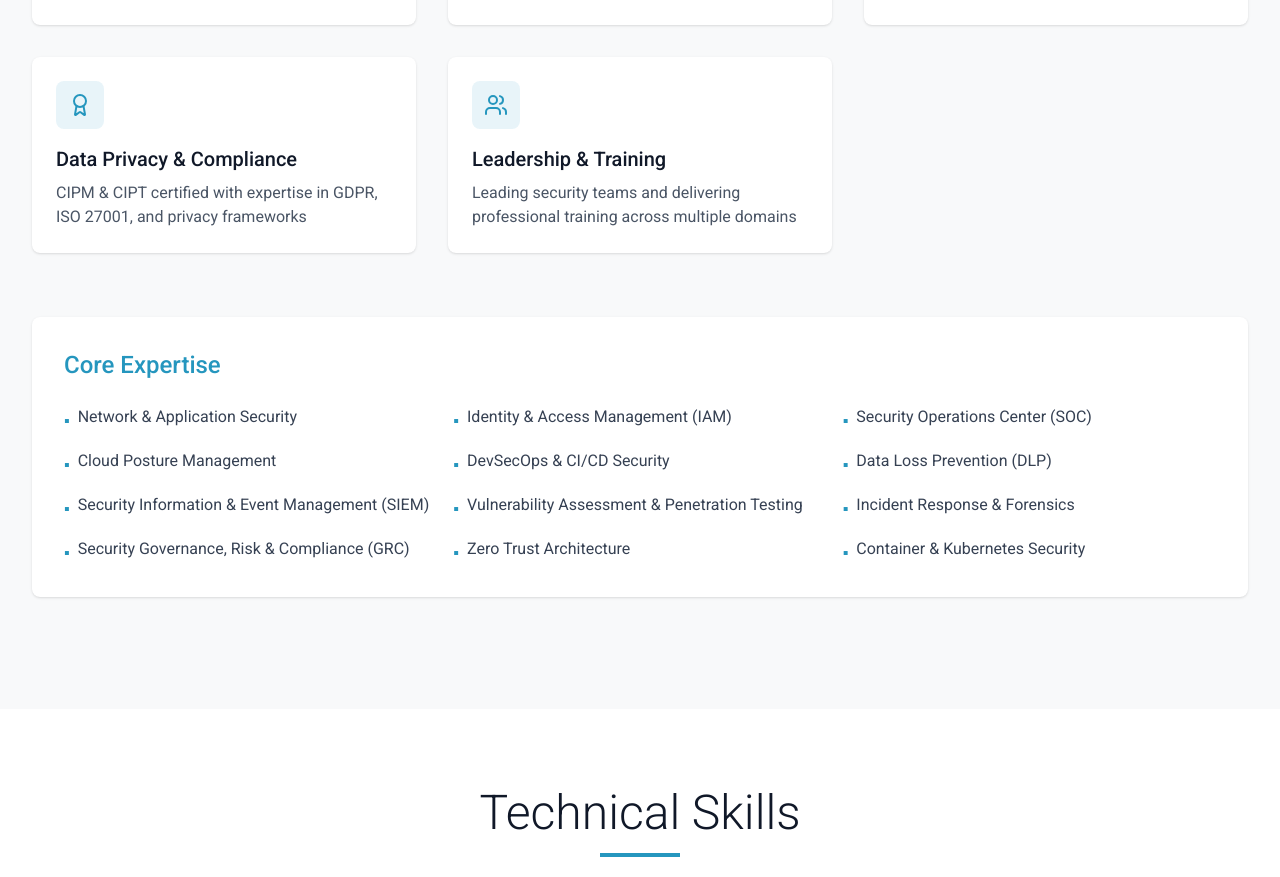
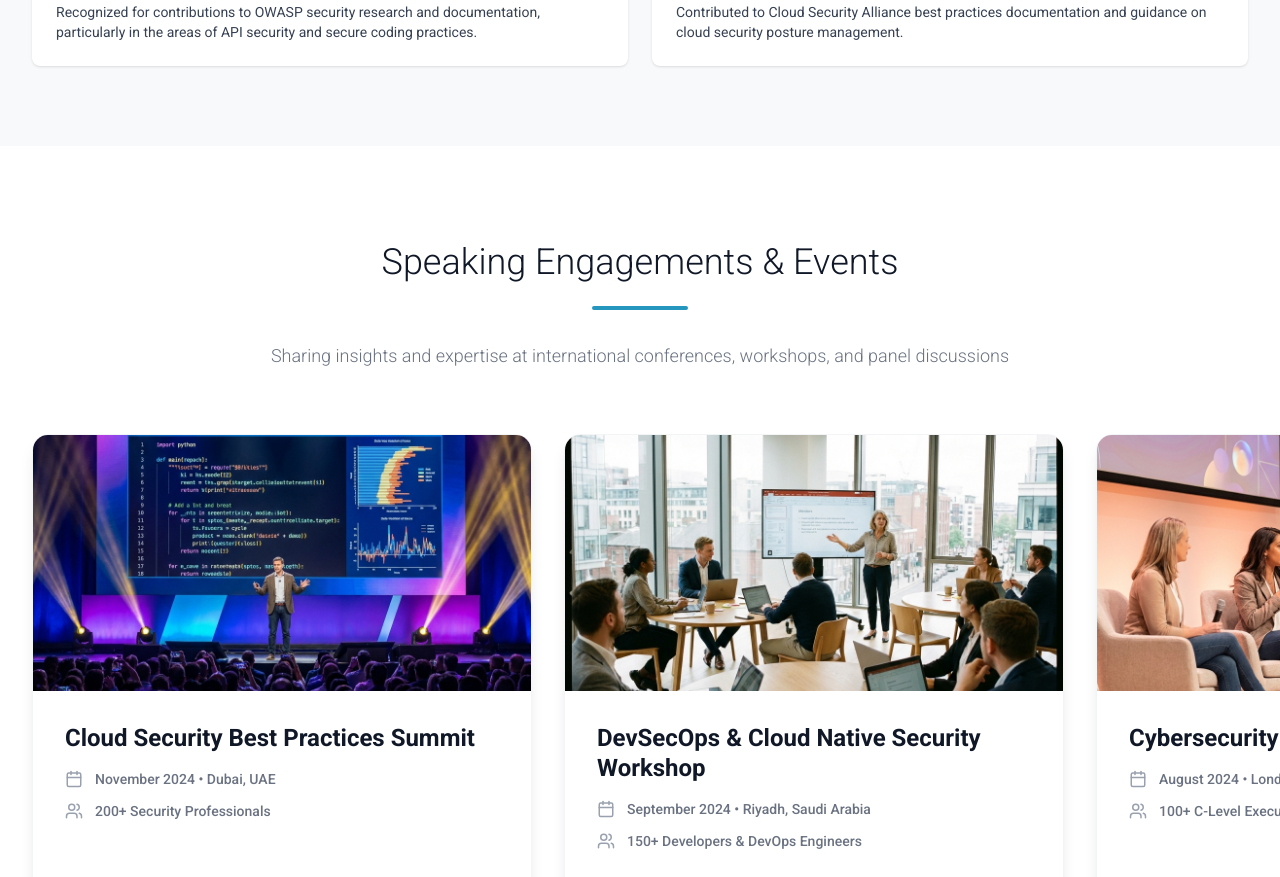
Before and after one commit to nishanthkumarpathi/nishanthkp-v2, a React (Vite) app: page / in a window 1280 px wide. Shown: the part 1889-2766 px from the top of the page. Built offline with nearby package versions, Linux system fonts and the light colour scheme.

Commit message:
Cleaned and Updated the Speaker Gallery Section

```diff
--- a/src/app/App.tsx
+++ b/src/app/App.tsx
@@ -1,13 +1,7 @@
 import React from 'react';
 import { Header } from './components/Header';
 import { Hero } from './components/Hero';
-import { Impact } from './components/Impact';
-import { About } from './components/About';
-import { Skills } from './components/Skills';
-import { Experience } from './components/Experience';
-import { Certifications } from './components/Certifications';
 import { Publications } from './components/Publications';
-import { Philanthropy } from './components/Philanthropy';
 import { Gallery } from './components/Gallery';
 import { Contact } from './components/Contact';
 import { Footer } from './components/Footer';
@@ -18,13 +12,7 @@ export default function App() {
       <Header />
       <main>
         <Hero />
-        <Impact />
-        <About />
-        <Skills />
-        <Experience />
-        <Certifications />
         <Publications />
-        <Philanthropy />
         <Gallery />
         <Contact />
       </main>
--- a/src/app/components/About.tsx
+++ /dev/null
@@ -1,87 +0,0 @@
-import React from 'react';
-import { Shield, Globe, Award, Code, Users, Cloud } from 'lucide-react';
-
-export function About() {
-  const highlights = [
-    {
-      icon: Shield,
-      title: 'Security Architecture',
-      description: 'Expert in designing comprehensive security frameworks across network, cloud, and application layers',
-    },
-    {
-      icon: Cloud,
-      title: 'Cloud Security',
-      description: 'AWS & Azure security specialist with certifications in cloud architecture and security',
-    },
-    {
-      icon: Code,
-      title: 'DevSecOps',
-      description: 'Integrating security into CI/CD pipelines with automation and security-first approach',
-    },
-    {
-      icon: Award,
-      title: 'Data Privacy & Compliance',
-      description: 'CIPM & CIPT certified with expertise in GDPR, ISO 27001, and privacy frameworks',
-    },
-    {
-      icon: Users,
-      title: 'Leadership & Training',
-      description: 'Leading security teams and delivering professional training across multiple domains',
-    },
-  ];
-
-  const coreExpertise = [
-    'Network & Application Security',
-    'Identity & Access Management (IAM)',
-    'Security Operations Center (SOC)',
-    'Cloud Posture Management',
-    'DevSecOps & CI/CD Security',
-    'Data Loss Prevention (DLP)',
-    'Security Information & Event Management (SIEM)',
-    'Vulnerability Assessment & Penetration Testing',
-    'Incident Response & Forensics',
-    'Security Governance, Risk & Compliance (GRC)',
-    'Zero Trust Architecture',
-    'Container & Kubernetes Security',
-  ];
-
-  return (
-    <section id="about" className="py-20 bg-[#F8F9FA]">
-      <div className="max-w-7xl mx-auto px-4 sm:px-6 lg:px-8">
-        <div className="text-center mb-16">
-          <h2 className="text-4xl sm:text-5xl font-light text-gray-900 mb-4">What I Bring to the Table</h2>
-          <div className="w-20 h-1 bg-[#2596be] mx-auto"></div>
-        </div>
-
-        {/* Highlights Grid */}
-        <div className="grid grid-cols-1 sm:grid-cols-2 lg:grid-cols-3 gap-8 mb-16">
-          {highlights.map((item, index) => (
-            <div
-              key={index}
-              className="bg-white p-6 rounded-lg shadow-sm hover:shadow-md transition-shadow"
-            >
-              <div className="w-12 h-12 bg-[#2596be]/10 rounded-lg flex items-center justify-center mb-4">
-                <item.icon className="text-[#2596be]" size={24} />
-              </div>
-              <h3 className="text-xl font-medium text-gray-900 mb-2">{item.title}</h3>
-              <p className="text-gray-600">{item.description}</p>
-            </div>
-          ))}
-        </div>
-
-        {/* Core Expertise */}
-        <div className="bg-white p-8 rounded-lg shadow-sm mb-8">
-          <h3 className="text-2xl font-medium text-[#2596be] mb-6">Core Expertise</h3>
-          <div className="grid grid-cols-1 sm:grid-cols-2 lg:grid-cols-3 gap-4">
-            {coreExpertise.map((skill, index) => (
-              <div key={index} className="flex items-start">
-                <span className="text-[#2596be] mr-2 mt-1">▪</span>
-                <span className="text-gray-700">{skill}</span>
-              </div>
-            ))}
-          </div>
-        </div>
-      </div>
-    </section>
-  );
-}
--- a/src/app/components/Contact.tsx
+++ b/src/app/components/Contact.tsx
@@ -30,12 +30,6 @@ export function Contact() {
   };
 
   const contactInfo = [
-    {
-      icon: Mail,
-      label: 'Email',
-      value: 'pathinishanth@gmail.com',
-      link: 'mailto:pathinishanth@gmail.com',
-    },
     {
       icon: MapPin,
       label: 'Location',
--- a/src/app/components/Gallery.tsx
+++ b/src/app/components/Gallery.tsx
@@ -1,6 +1,6 @@
 import React, { useCallback } from 'react';
 import useEmblaCarousel from 'embla-carousel-react';
-import { ChevronLeft, ChevronRight, Tag } from 'lucide-react';
+import { ChevronLeft, ChevronRight, Calendar, Users } from 'lucide-react';
 import { motion } from 'motion/react';
 import eventSpeaker from '../../assets/event_speaker.png';
 import eventPanel from '../../assets/event_panel.png';
@@ -10,55 +10,75 @@ interface Event {
   id: string;
   title: string;
   date: string;
+  location: string;
+  attendees: string;
   topics: string[];
   images: string[];
 }
 
-const events: Event[] = [
+// Generate 45 dummy events for testing horizontal scroll
+const baseEvents: Event[] = [
   {
     id: '1',
-    title: 'Keynote: The Future of Cloud Security',
-    date: 'Dec 2024',
-    topics: ['Cloud Security', 'AI', 'Future Tech'],
-    images: [eventSpeaker, eventPanel, eventWorkshop], // Rotating same images for demo
+    title: 'Cloud Security Best Practices Summit',
+    date: 'November 2024',
+    location: 'Dubai, UAE',
+    attendees: '200+ Security Professionals',
+    topics: ['Multi-Cloud Security', 'Zero Trust Architecture', 'Cloud Posture Management'],
+    images: [eventSpeaker, eventPanel, eventWorkshop],
   },
   {
     id: '2',
-    title: 'Panel: DevSecOps at Scale',
-    date: 'Oct 2024',
-    topics: ['DevSecOps', 'Culture', 'Automation'],
-    images: [eventPanel, eventWorkshop, eventSpeaker],
+    title: 'DevSecOps & Cloud Native Security Workshop',
+    date: 'September 2024',
+    location: 'Riyadh, Saudi Arabia',
+    attendees: '150+ Developers & DevOps Engineers',
+    topics: ['DevSecOps Pipeline Security', 'Container Security', 'Kubernetes Security'],
+    images: [eventWorkshop, eventSpeaker, eventPanel],
   },
   {
     id: '3',
-    title: 'Workshop: Chaos Engineering 101',
-    date: 'Aug 2024',
-    topics: ['Chaos Engineering', 'Resilience', 'Hands-on'],
-    images: [eventWorkshop, eventSpeaker, eventPanel],
+    title: 'Cybersecurity Leadership Panel',
+    date: 'August 2024',
+    location: 'London, UK',
+    attendees: '100+ C-Level Executives',
+    topics: ['Governance Risk Compliance', 'AI in Security', 'Boardroom Strategy'],
+    images: [eventPanel, eventWorkshop, eventSpeaker],
   },
 ];
 
+const events: Event[] = Array.from({ length: 15 }).flatMap((_, i) =>
+  baseEvents.map((event, j) => ({
+    ...event,
+    id: `${i}-${j}`,
+    title: `${event.title} ${i > 0 ? `(Vol. ${i + 1})` : ''}`, // Differentiate titles slightly
+  }))
+);
+
 export function Gallery() {
   return (
-    <section id="gallery" className="py-20 bg-gray-50">
-      <div className="max-w-7xl mx-auto px-4 sm:px-6 lg:px-8">
+    <section id="gallery" className="py-24 bg-white overflow-hidden">
+      <div className="max-w-[1920px] mx-auto">
         <motion.div
           initial={{ opacity: 0, y: 20 }}
           whileInView={{ opacity: 1, y: 0 }}
           transition={{ duration: 0.5 }}
           viewport={{ once: true }}
-          className="text-center mb-12"
+          className="text-center mb-12 px-4"
         >
-          <h2 className="text-3xl font-light text-gray-900 mb-4">Speaking Gallery</h2>
-          <div className="w-20 h-1 bg-[#2596be] mx-auto rounded-full mb-8"></div>
-          <p className="text-gray-600 max-w-2xl mx-auto">
-            Highlights from conferences, workshops, and panels where I've shared insights on security and engineering.
+          <h2 className="text-4xl font-light text-gray-900 mb-6">Speaking Engagements & Events</h2>
+          <div className="w-24 h-1 bg-[#2596be] mx-auto rounded-full mb-8"></div>
+          <p className="text-gray-500 text-lg max-w-3xl mx-auto font-light">
+            Sharing insights and expertise at international conferences, workshops, and panel discussions
           </p>
         </motion.div>
 
-        <div className="grid grid-cols-1 md:grid-cols-2 lg:grid-cols-3 gap-8">
+        {/* Horizontal Scroll Container */}
+        <div className="flex overflow-x-auto pb-12 pt-4 px-4 sm:px-6 lg:px-8 space-x-8 snap-x snap-mandatory scrollbar-hide">
           {events.map((event, index) => (
-            <EventCard key={event.id} event={event} index={index} />
+            <div key={event.id} className="snap-center shrink-0 w-[85vw] sm:w-[500px]">
+              <EventCard event={event} index={index} />
+            </div>
           ))}
         </div>
       </div>
@@ -83,10 +103,10 @@ function EventCard({ event, index }: { event: Event; index: number }) {
       whileInView={{ opacity: 1, y: 0 }}
       transition={{ duration: 0.5, delay: index * 0.1 }}
       viewport={{ once: true }}
-      className="bg-white rounded-xl shadow-sm hover:shadow-md transition-shadow duration-300 overflow-hidden border border-gray-100 flex flex-col h-full"
+      className="bg-white rounded-2xl shadow-lg hover:shadow-xl transition-shadow duration-300 overflow-hidden border border-gray-100 flex flex-col h-full"
     >
       {/* Carousel */}
-      <div className="relative group h-48 sm:h-56 bg-gray-100">
+      <div className="relative group h-64 bg-gray-100">
         <div className="overflow-hidden h-full" ref={emblaRef}>
           <div className="flex h-full">
             {event.images.map((img, idx) => (
@@ -101,35 +121,43 @@ function EventCard({ event, index }: { event: Event; index: number }) {
           </div>
         </div>
 
-        {/* Navigation Buttons - Show on hover */}
+        {/* Navigation Buttons */}
         <button
           onClick={scrollPrev}
-          className="absolute left-2 top-1/2 -translate-y-1/2 bg-white/80 hover:bg-white p-1.5 rounded-full shadow-sm opacity-0 group-hover:opacity-100 transition-opacity z-10"
+          className="absolute left-4 top-1/2 -translate-y-1/2 bg-white/90 hover:bg-white p-2 rounded-full shadow-md opacity-0 group-hover:opacity-100 transition-opacity z-10 text-gray-800"
           aria-label="Previous image"
         >
-          <ChevronLeft size={20} className="text-gray-800" />
+          <ChevronLeft size={24} />
         </button>
         <button
           onClick={scrollNext}
-          className="absolute right-2 top-1/2 -translate-y-1/2 bg-white/80 hover:bg-white p-1.5 rounded-full shadow-sm opacity-0 group-hover:opacity-100 transition-opacity z-10"
+          className="absolute right-4 top-1/2 -translate-y-1/2 bg-white/90 hover:bg-white p-2 rounded-full shadow-md opacity-0 group-hover:opacity-100 transition-opacity z-10 text-gray-800"
           aria-label="Next image"
         >
-          <ChevronRight size={20} className="text-gray-800" />
+          <ChevronRight size={24} />
         </button>
       </div>
 
       {/* Content */}
-      <div className="p-6 flex-1 flex flex-col">
-        <div className="flex items-center justify-between mb-2">
-           <span className="text-xs font-semibold text-[#2596be] uppercase tracking-wider">{event.date}</span>
+      <div className="p-8 flex-1 flex flex-col">
+        <h3 className="text-2xl font-bold text-gray-900 mb-4 leading-tight">{event.title}</h3>
+
+        <div className="space-y-3 mb-6">
+          <div className="flex items-center text-gray-500">
+            <Calendar size={18} className="mr-3 text-gray-400" />
+            <span className="text-sm font-medium">{event.date} • {event.location}</span>
+          </div>
+          <div className="flex items-center text-gray-500">
+            <Users size={18} className="mr-3 text-gray-400" />
+            <span className="text-sm font-medium">{event.attendees}</span>
+          </div>
         </div>
-        <h3 className="text-xl font-semibold text-gray-900 mb-3">{event.title}</h3>
 
         <div className="mt-auto">
-          <div className="flex flex-wrap gap-2 mt-4">
+          <p className="text-sm font-bold text-gray-800 mb-3">Topics Presented:</p>
+          <div className="flex flex-wrap gap-2">
             {event.topics.map((topic, i) => (
-              <span key={i} className="inline-flex items-center px-2.5 py-0.5 rounded-md text-xs font-medium bg-blue-50 text-blue-700">
-                <Tag size={12} className="mr-1" />
+              <span key={i} className="inline-flex items-center px-3 py-1.5 rounded-full text-xs font-semibold bg-[#2596be] text-white shadow-sm">
                 {topic}
               </span>
             ))}
--- a/src/app/components/Header.tsx
+++ b/src/app/components/Header.tsx
@@ -23,12 +23,7 @@ export function Header() {
 
   const navItems = [
     { label: 'Home', id: 'hero' },
-    { label: 'About', id: 'about' },
-    { label: 'Skills', id: 'skills' },
-    { label: 'Experience', id: 'experience' },
-    { label: 'Certifications', id: 'certifications' },
     { label: 'Publications', id: 'publications' },
-    { label: 'Philanthropy', id: 'philanthropy' },
     { label: 'Gallery', id: 'gallery' },
     { label: 'Contact', id: 'contact' },
   ];
--- a/src/app/components/Hero.tsx
+++ b/src/app/components/Hero.tsx
@@ -2,8 +2,6 @@ import React from 'react';
 import { Github, Linkedin, Mail, BookOpen, Globe, ArrowRight } from 'lucide-react';
 import { motion } from 'motion/react';
 import headshotImage from '../../assets/nishanth_headshot.png';
-
-import { WorldMap } from './WorldMap';
 
 export function Hero() {
   const scrollToSection = (id: string) => {
@@ -49,9 +47,6 @@ export function Hero() {
 
   return (
     <section id="hero" className="h-screen max-h-[1080px] min-h-[600px] flex items-center justify-center bg-gradient-to-br from-gray-50 via-white to-blue-50/30 overflow-hidden relative pt-16 lg:pt-0">
-      {/* Background Map - Cyber/Tech Aesthetic */}
-      <WorldMap className="absolute inset-0 w-full h-full opacity-60" />
-
       {/* Decorative background elements */}
       <div className="absolute top-0 right-0 w-1/3 h-1/3 bg-blue-100/30 rounded-full blur-3xl -translate-y-1/2 translate-x-1/2 z-10" />
       <div className="absolute bottom-0 left-0 w-1/3 h-1/3 bg-teal-100/30 rounded-full blur-3xl translate-y-1/2 -translate-x-1/2 z-10" />
--- a/src/styles/index.css
+++ b/src/styles/index.css
@@ -1,3 +1,13 @@
+@import './tailwind.css';
 @import './fonts.css';
-@import './tailwind.css';
 @import './theme.css';
+
+/* Utility to hide scrollbar while keeping functionality */
+.scrollbar-hide::-webkit-scrollbar {
+    display: none;
+}
+
+.scrollbar-hide {
+    -ms-overflow-style: none;
+    scrollbar-width: none;
+}
```
